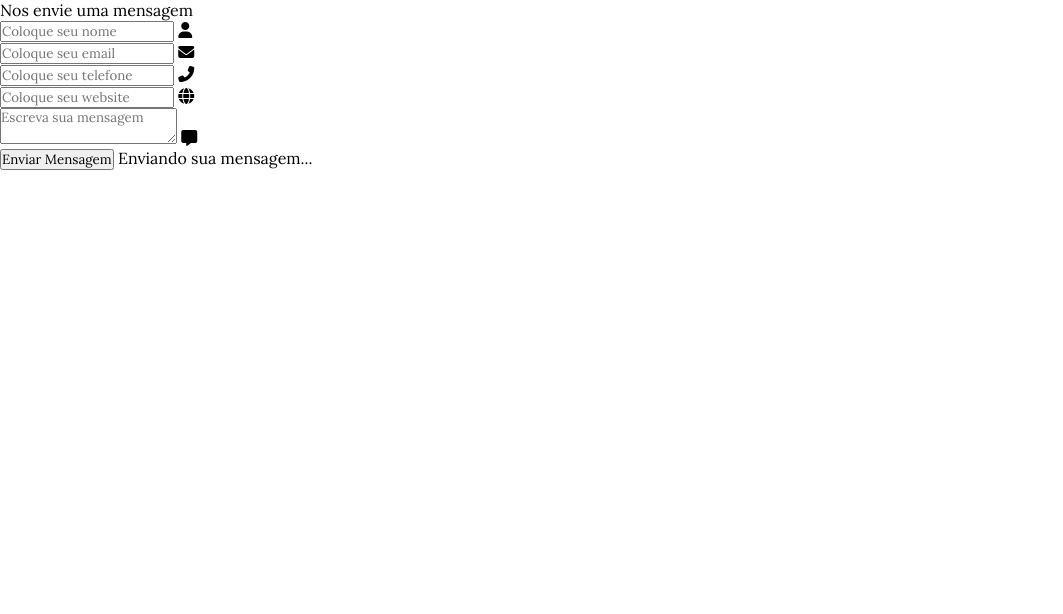
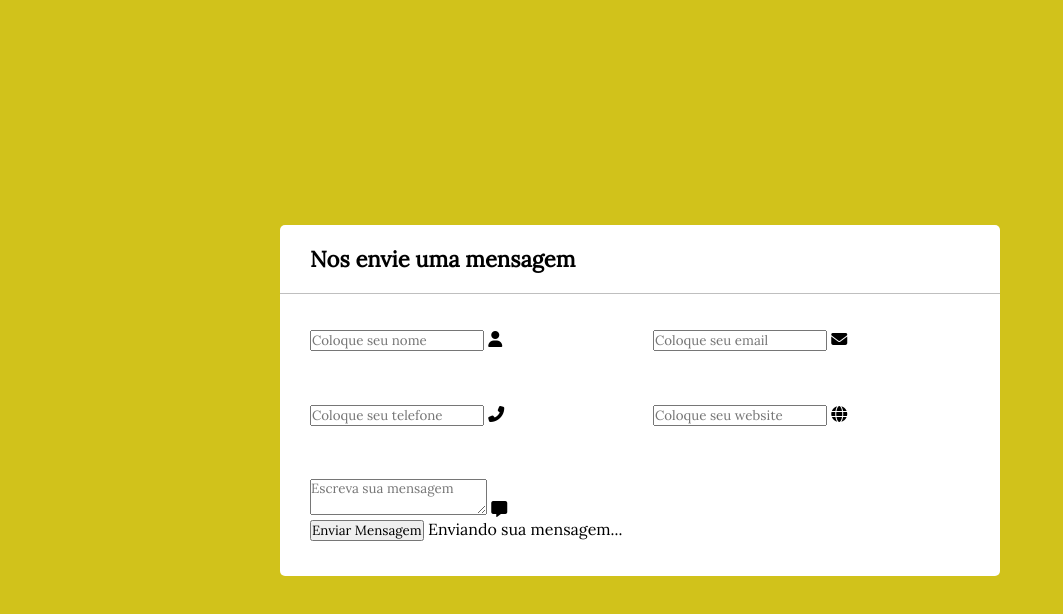
Before and after one commit to TorchHollow/fichaDeTrabalho, a plain HTML site: page index.html in a window 1280 px wide. Shown: the whole page, without its empty margins (0-1063 px from the left). Drawn offline with Linux system fonts and the light colour scheme.

Commit message:
Começei a fazer o CSS

```diff
--- a/index.html
+++ b/index.html
@@ -22,6 +22,8 @@
                     <input type="text" placeholder="Coloque seu email">
                     <i class="fa-solid fa-envelope"></i>
                 </div>
+            </div>
+            <div class="ficha-area">
                 <div class="area">
                     <input type="text" placeholder="Coloque seu telefone">
                     <i class="fa-solid fa-phone-alt"></i>
--- a/style.css
+++ b/style.css
@@ -6,3 +6,41 @@
     box-sizing: border-box;
     font-family: 'Lora', serif;
 }
+
+body{
+    display: flex;
+    padding: 0 10px;
+    min-height: 100vh;
+    align-items: center;
+    justify-content: center;
+    background: #d1c21b;
+}
+
+.wrapper{
+    width: 720px;
+    background: #fff;
+    border-radius: 5px;
+}
+
+.wrapper header{
+    font-size: 22px;
+    font-weight: 600;
+    padding: 20px 30px;
+    border-bottom: 1px solid #bfbfbf;
+}
+
+.wrapper form{
+    margin: 35px 30px;
+}
+
+form .ficha-area{
+    display: flex;
+    align-items: center;
+    margin-bottom: 25px;
+    justify-content: space-between;
+}
+
+.ficha-area .area{
+    height: 50px;
+    width: calc(100% / 2 - 13px);
+}
```
